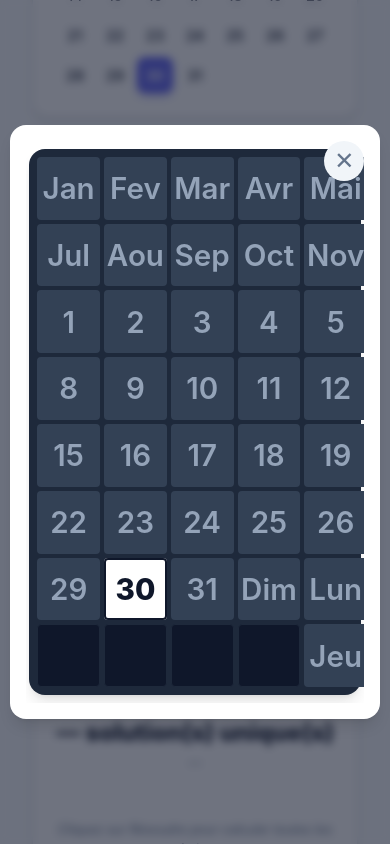
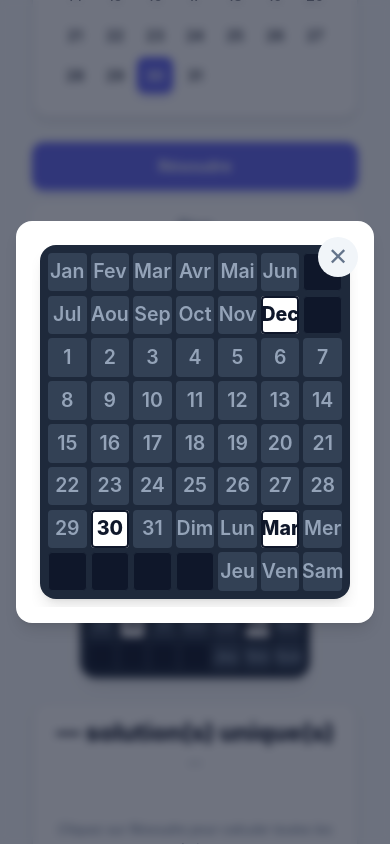
Before and after one commit to jeepee-star/Puzzle-Solver, a React (Vite) app: page / in a window 390 px wide. Both pictures are taken after a click on the button "Agrandir". Shown: the part 529-1373 px from the top of the page. Built offline with nearby package versions, Linux system fonts and the light colour scheme.

Commit message:
Fix mobile modal overflow - add grid shrinking and responsive font sizing

```diff
--- a/src/App.css
+++ b/src/App.css
@@ -697,11 +697,14 @@ button.app__pieces-button {
 
 /* Ensure the board inside the modal scales up naturally but stays within view */
 .modal__large-content .board {
-  /* Use both vh and vw constraints to ensure it fits on any screen */
-  max-height: 85vh;
-  max-width: 85vw;
+  /* Constrain by parent dimensions (which are constrained by viewport) */
+  max-height: 100%;
+  max-width: 100%;
+
   /* Link width to height via aspect ratio (approx 7 cols / 8 rows) */
   aspect-ratio: 7/8;
+
+  /* Prefer filling width, but stop if height limit reached */
   width: auto;
   height: auto;
 
@@ -710,8 +713,13 @@ button.app__pieces-button {
 
 /* Increase font size inside large board for better visibility */
 .modal__large-content .board .board__cell {
-  /* Use fluid font size based on viewport */
-  font-size: clamp(0.875rem, 3.5vh, 2rem);
+  /* Use fluid font size based on smallest viewport dimension */
+  /* min 0.6rem (~9.6px), preferred 5vmin (e.g. 16px on 320px width), max 1.8rem */
+  font-size: clamp(0.6rem, 5vmin, 1.8rem);
+
+  /* Ensure months (3 letters) don't break/overflow */
+  word-break: normal;
+  line-height: 1;
 }
 
 .modal__close-float {
--- a/src/components/Board.tsx
+++ b/src/components/Board.tsx
@@ -23,7 +23,7 @@ export function Board({ visible, solution, pieces }: Props) {
   })
 
   return (
-    <div className="board" style={{ gridTemplateColumns: `repeat(${BOARD_COLS}, 1fr)` }}>
+    <div className="board" style={{ gridTemplateColumns: `repeat(${BOARD_COLS}, minmax(0, 1fr))` }}>
       {boardCells.map((cell, idx) => {
         const isVisible = visibleSet.has(cell.id)
         const pieceId = cellToPiece[idx]
```
